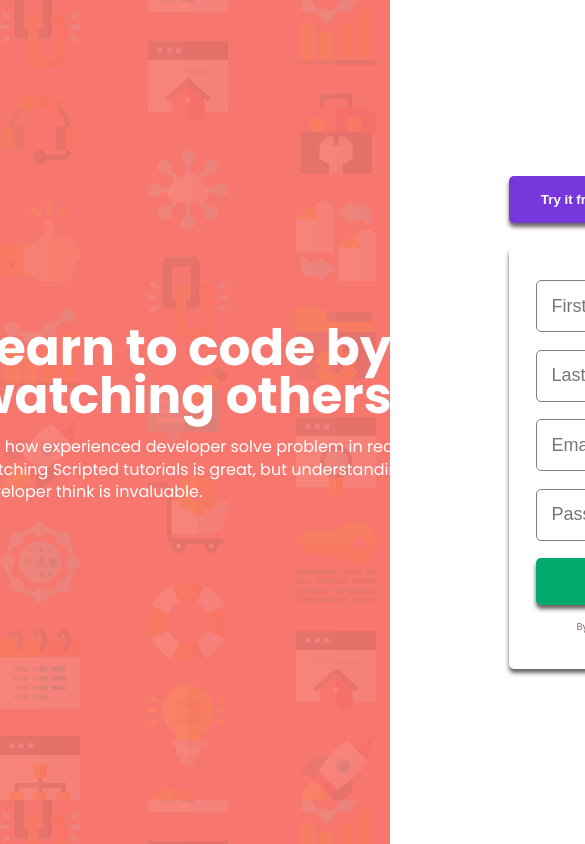
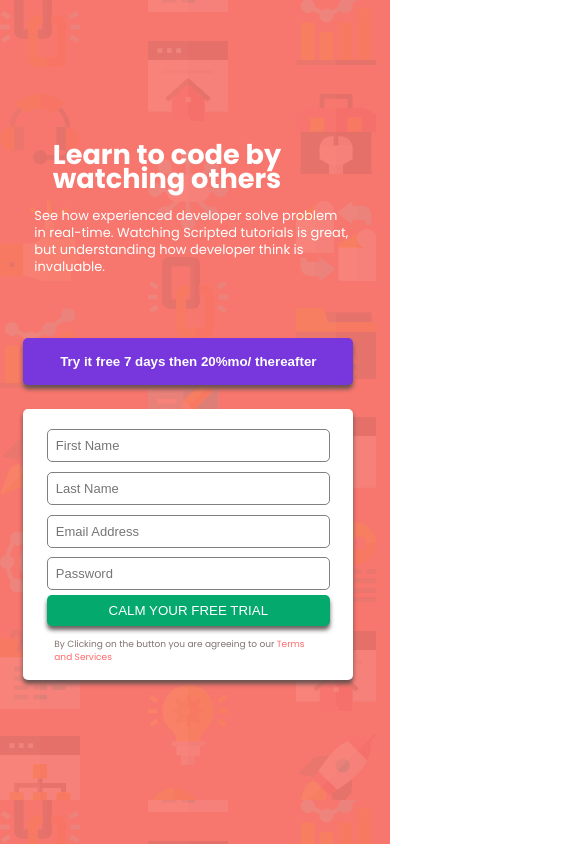
Before and after one commit to peacebrowne/kit-hackathon, a plain HTML site: page index.html in a window 390 px wide. Shown: the top 844 px of the page, 585 px wide, since content can reach past the window. Drawn offline with Linux system fonts and the light colour scheme.

Commit message:
updated responsiveness

```diff
--- a/index.css
+++ b/index.css
@@ -9,7 +9,7 @@ body{
 }
 
 main{
-    width: 100%;
+    width: 100vw;
     height: 100vh;
     background: #f7766d;
     background-image: url('./assets/bg-image.png');
@@ -103,3 +103,96 @@ a{
     cursor: pointer;
     box-shadow: 0px 4px 4px #574d4ce0;
 }
+
+@media only screen and (min-width:320px) and (max-width: 425px) {
+    main{
+        width: 100vw;
+        height: 100vh;
+        display: flex;
+        flex-direction: column;
+    }
+
+    .left-side{
+        width: 100%;
+        height: 40%;
+        padding-top: 5rem;
+    }
+
+    .left-side h1{
+        font-size: 1.7rem;
+        width: 90%;
+        line-height: 1.5rem;
+        padding-left: 1rem;
+    }
+
+    .left-side p{
+        margin: 0px auto;
+        width: 90%;
+        padding: 1rem 0px 0px 1rem;
+        line-height: 17px;
+        font-size: small;
+    }
+
+    form{
+        width: 90%;
+        height: auto;
+        background-color: white;
+    }
+
+    input{
+        padding: 0.5rem;
+        font-size: small;
+        margin: 0.3rem auto;
+    }
+    form button{
+        padding: 0.5rem;
+    }
+
+    label{
+        margin: 4% auto 0px auto;
+        width: 90%;
+        font-size: xx-small;
+    }
+    .trier-btn {
+        width: 90%;
+    }
+}
+
+@media only screen and (min-width: 426px) and (max-width: 768px){
+    main{
+        width: 100vw;
+        display: flex;
+    }
+    .right-side{
+        width: 50%;
+        margin-right: 3rem;
+
+    }
+    .left-side{
+        width: 50%;
+    }
+
+    .left-side h1{
+        width: 100%;
+        font-size: 2rem;
+        line-height: 2rem;
+        padding-left: 3rem;
+    }
+    .left-side p{
+        width: 100%;
+        padding-left: 3rem;
+    }
+
+    .trier-btn {
+        width:  100%;
+    }
+
+    form{
+        width: 100%;
+    }
+
+    input{
+        font-size: small;
+        margin: 0rem auto;
+    }
+}
--- a/index.html
+++ b/index.html
@@ -25,7 +25,7 @@
             <input type="text" placeholder="Last Name">
             <input type="email" placeholder="Email Address">
             <input type="password" placeholder="Password">
-            <button>calm your free trial</button>
+            <button class="calm">calm your free trial</button>
             <label>By Clicking on the button you are agreeing to our <a href="#">Terms and Services</a></label>
           </form>
         </section>
```
